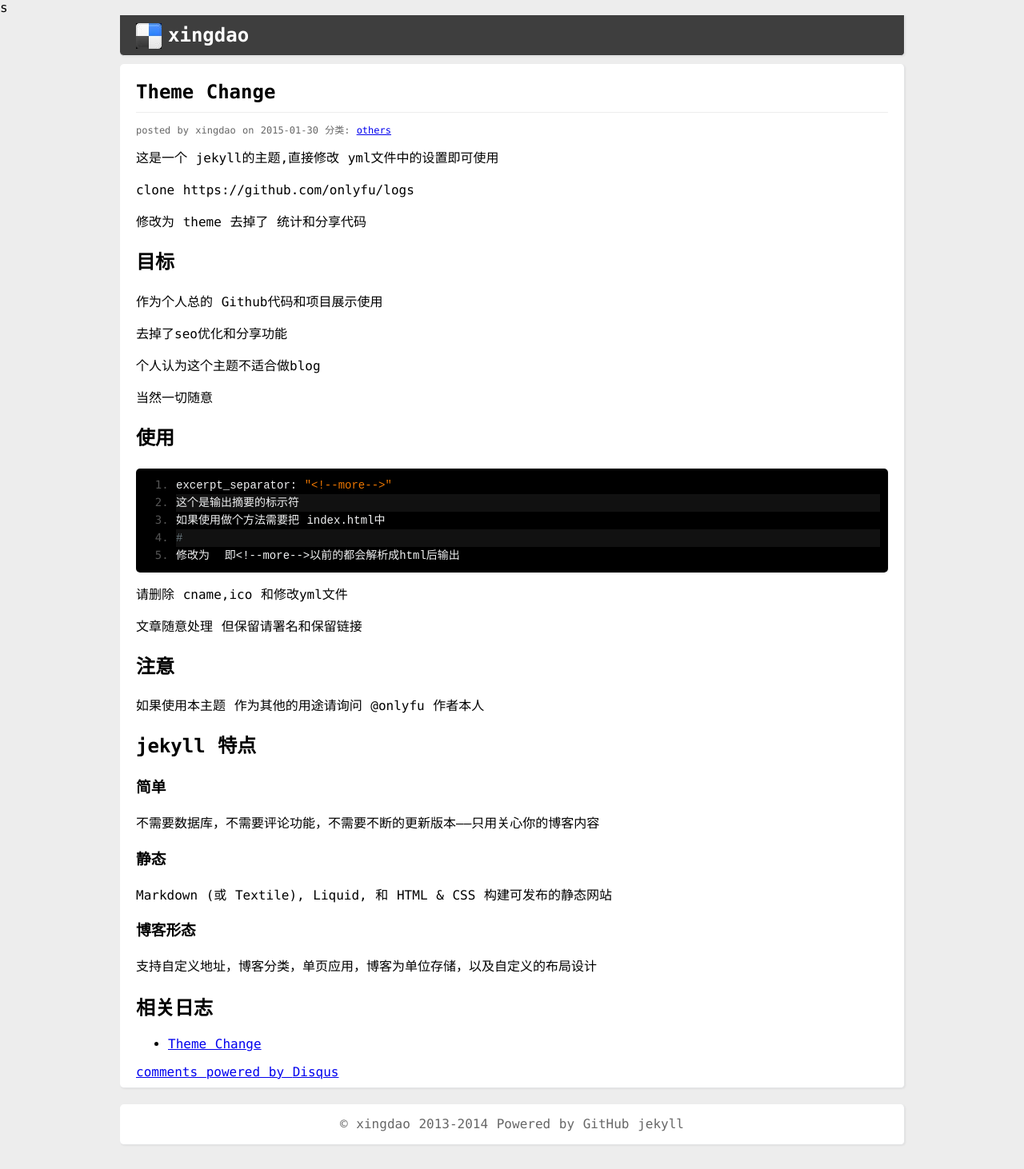
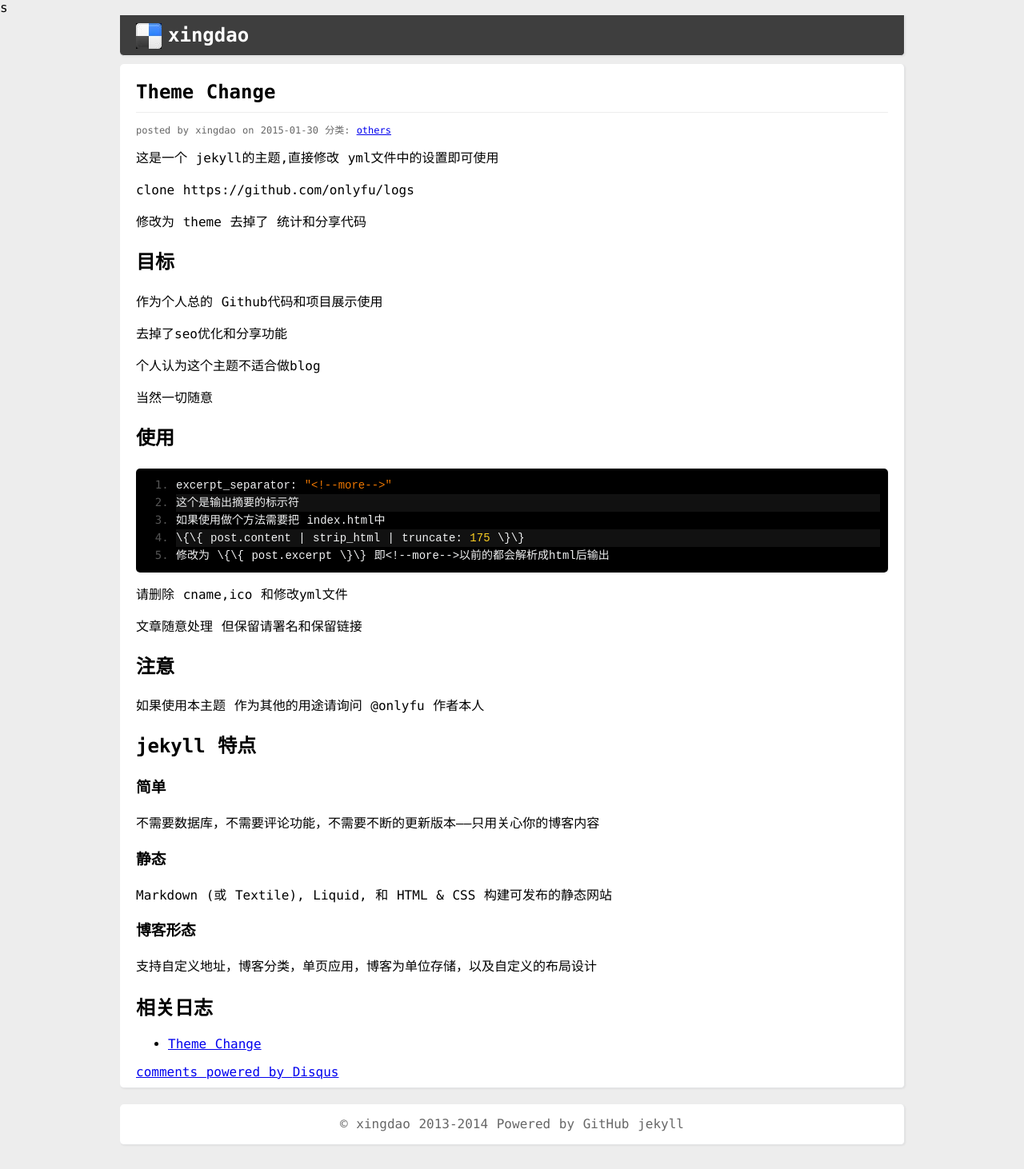
Before and after one commit to xingdao/xingdao.github.io, a Jekyll site: the page built from _posts/2015-01-30-a-theme-change.md, in a window 1280 px wide. Shown: the whole page at 80% size. Built offline with Jekyll 4.4.1, drawn with Linux system fonts in a browser that asks for light colours; comment, search, counter and statistics services are not loaded.

Commit message:
updata code 2

```diff
--- a/_posts/2015-01-30-a-theme-change.md
+++ b/_posts/2015-01-30-a-theme-change.md
@@ -24,8 +24,8 @@ clone https://github.com/onlyfu/logs
     excerpt_separator: "<!--more-->"
     这个是输出摘要的标示符
     如果使用做个方法需要把 index.html中
-    #{{ post.content | strip_html | truncate: 175 }}
-    修改为 {{ post.excerpt }} 即<!--more-->以前的都会解析成html后输出
+    \{\{ post.content | strip_html | truncate: 175 \}\}
+    修改为 \{\{ post.excerpt \}\} 即<!--more-->以前的都会解析成html后输出
 
 
 请删除 cname,ico 和修改yml文件
```
